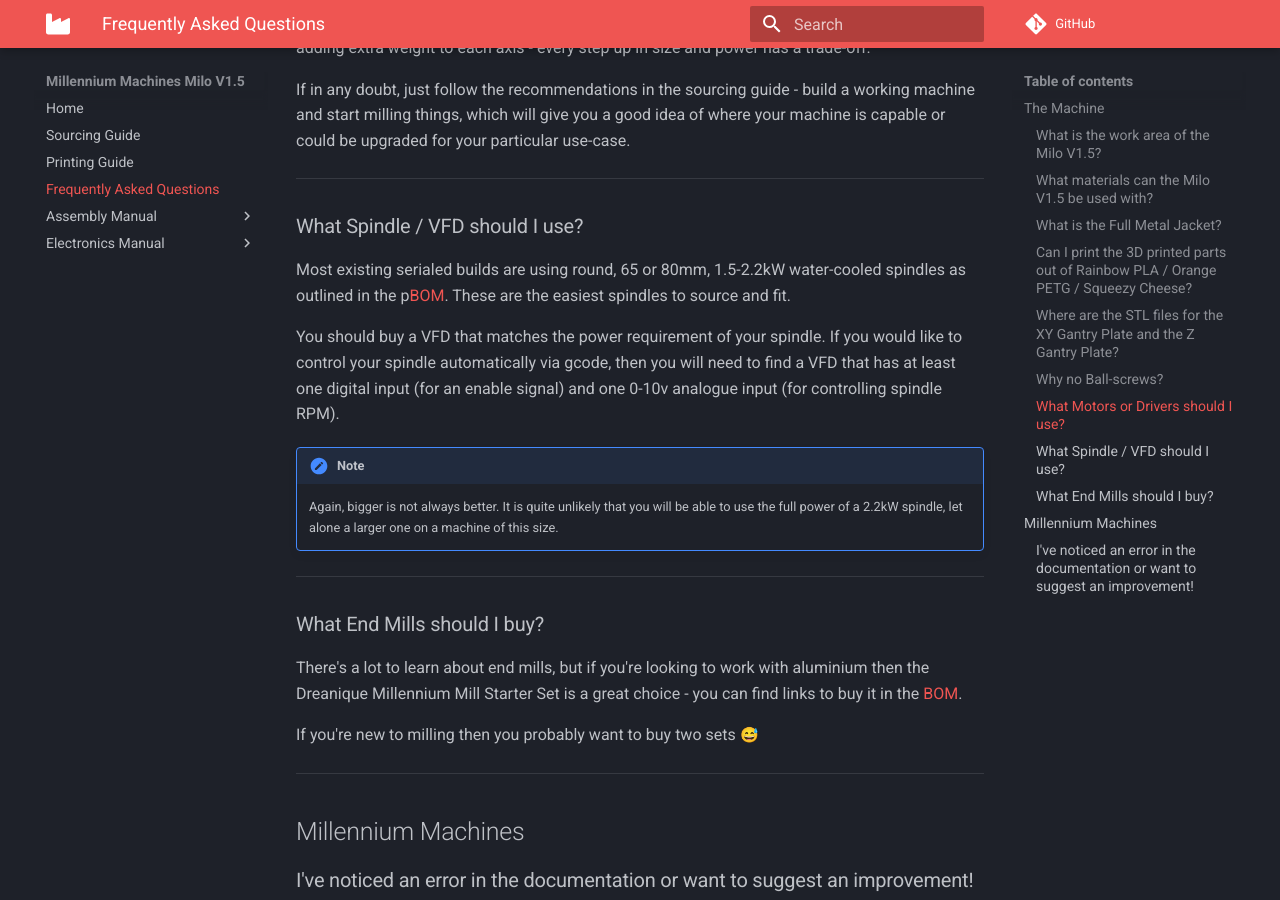
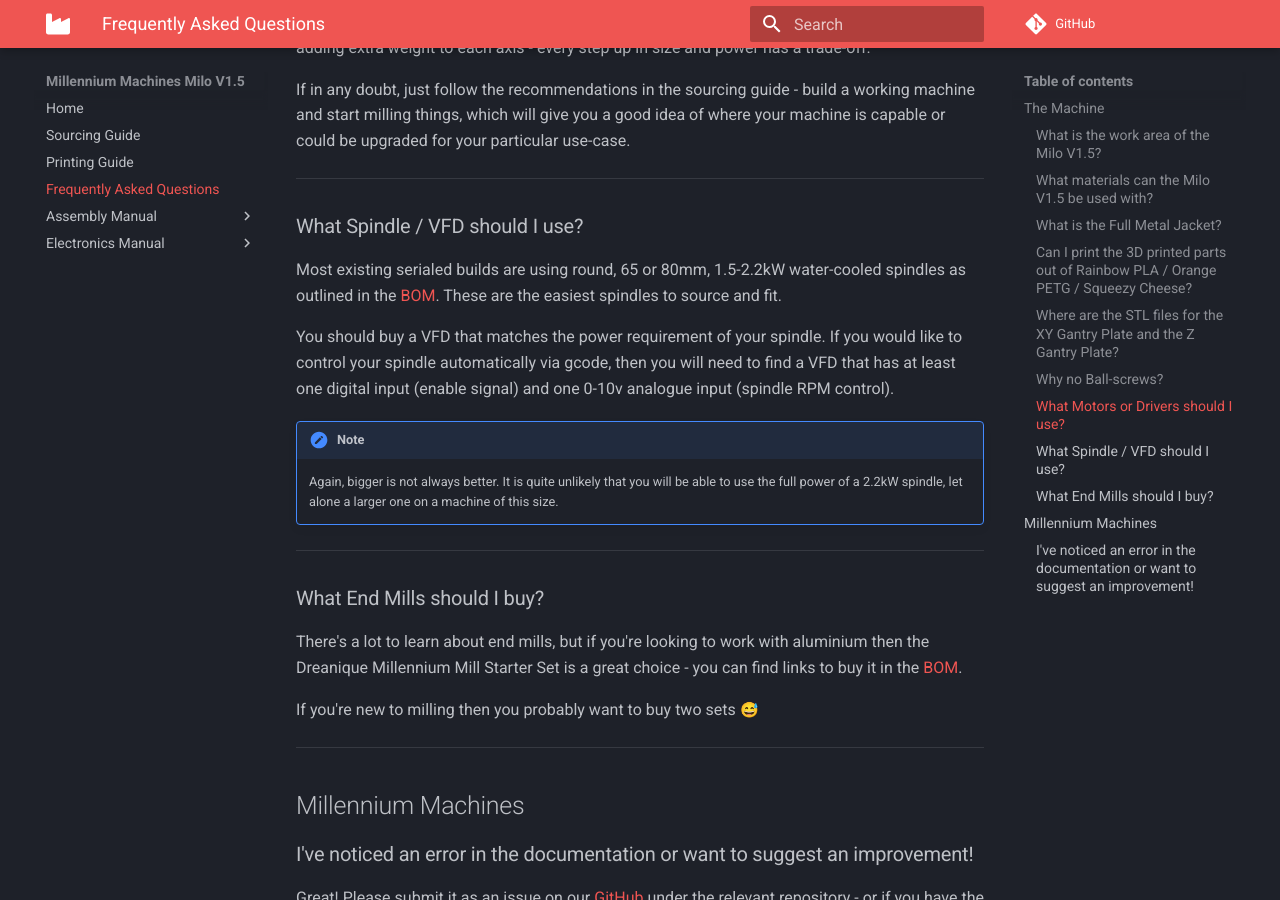
Before and after one commit to MillenniumMachines/Milo-v1.5, an MkDocs documentation site: the page built from docs/faq.md, in a window 1280 px wide and 900 px high, scrolled down 2420 px. Built offline with MkDocs 1.6.1 and Material for MkDocs 9.7.7, drawn with Linux system fonts in a browser that asks for light colours; emoji names are drawn with the system emoji font; comment, search, counter and statistics services are not loaded.

Commit message:
Fix VFD question
Signed-off-by: Ben Agricola <ben+git@agrico.la>

```diff
--- a/docs/faq.md
+++ b/docs/faq.md
@@ -78,9 +78,9 @@
 
 ### What Spindle / VFD should I use?
 
-Most existing serialed builds are using round, 65 or 80mm, 1.5-2.2kW water-cooled spindles as outlined in the p[BOM](./bom/sourcing_guide.md#electronics). These are the easiest spindles to source and fit.
+Most existing serialed builds are using round, 65 or 80mm, 1.5-2.2kW water-cooled spindles as outlined in the [BOM](./bom/sourcing_guide.md#electronics). These are the easiest spindles to source and fit.
 
-You should buy a VFD that matches the power requirement of your spindle. If you would like to control your spindle automatically via gcode, then you will need to find a VFD that has at least one digital input (for an enable signal) and one 0-10v analogue input (for controlling spindle RPM).
+You should buy a VFD that matches the power requirement of your spindle. If you would like to control your spindle automatically via gcode, then you will need to find a VFD that has at least one digital input (enable signal) and one 0-10v analogue input (spindle RPM control).
 
 !!! note
     Again, bigger is not always better. It is quite unlikely that you will be able to use the full power of a 2.2kW spindle, let alone a larger one on a machine of this size.
```
